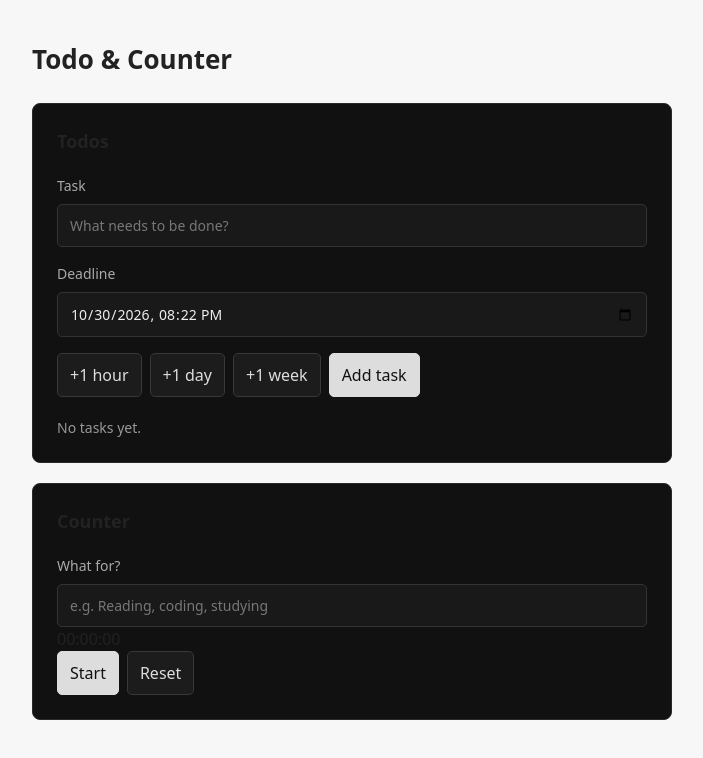
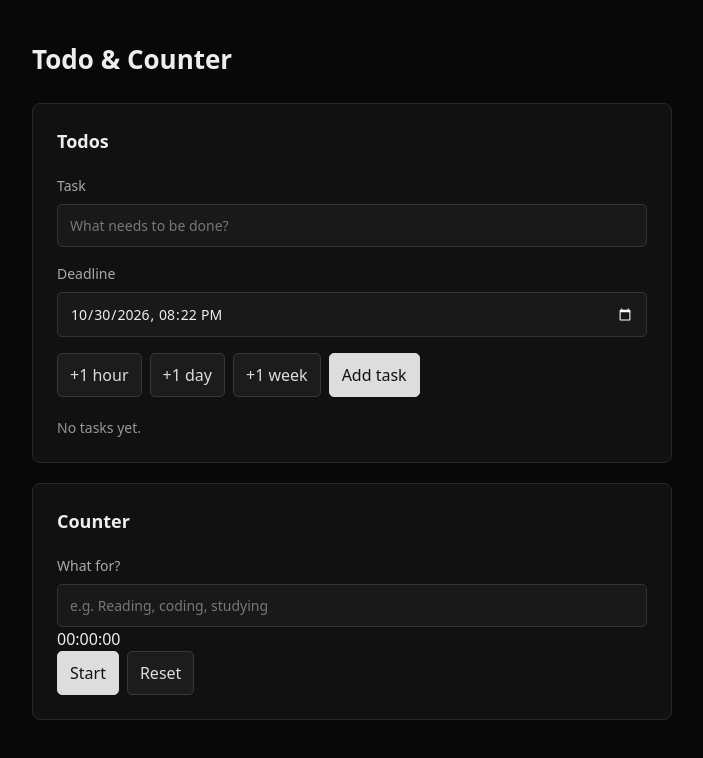
Before and after one commit to yashkelhe/Todo_Timer, a React (Vite) app: page / in a window 1280 px wide. Shown: the top 758 px of the page, without its empty margins (288-991 px from the left). Built offline with nearby package versions, Linux system fonts and the light colour scheme.

Commit message:
Update index.css

```diff
--- a/src/index.css
+++ b/src/index.css
@@ -2,9 +2,9 @@
   font-family: system-ui, -apple-system, "Segoe UI", sans-serif;
   font-size: 16px;
   line-height: 1.5;
-  color: #222;
-  background: #f7f7f7;
-  color-scheme: light;
+  color: #eee;
+  background: #080808;
+  color-scheme: dark;
   font-synthesis: none;
   text-rendering: optimizeLegibility;
   -webkit-font-smoothing: antialiased;
```
